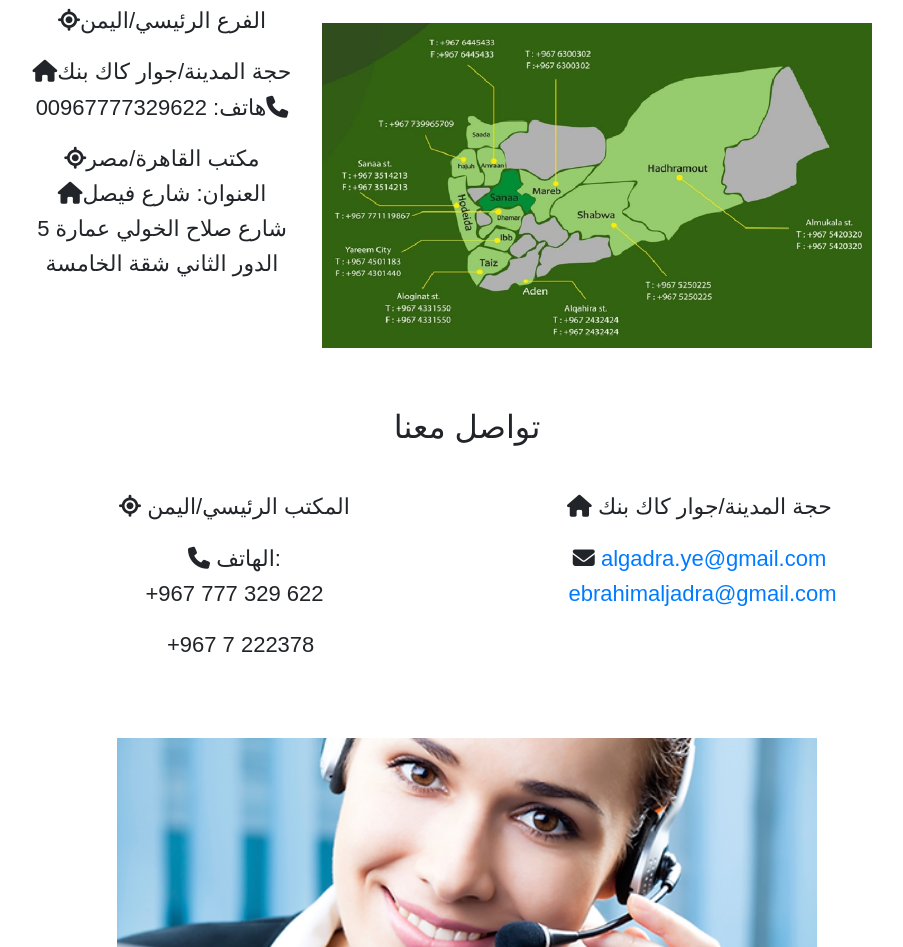
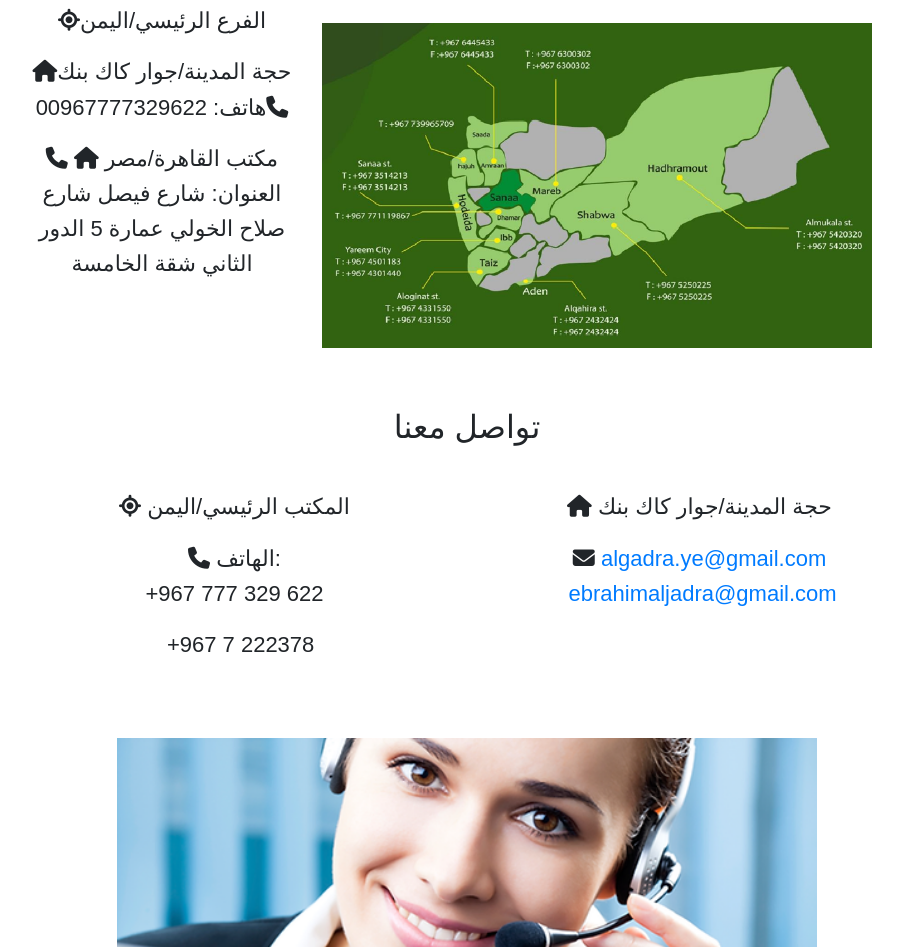
Before and after one commit to wieas2/AlJadra, a plain HTML site: page index.html in a window 1280 px wide. Shown: the part 5701-6648 px from the top of the page, without its empty margins (173-1076 px from the left). Drawn offline with Linux system fonts and the light colour scheme; files whose address does not match are found by name.

Commit message:
Update index.html

```diff
--- a/index.html
+++ b/index.html
@@ -240,10 +240,10 @@ AIG مصر،
                         العنوان: شارع فيصل
                         شارع صلاح الخولي عمارة 5 الدور الثاني شقة الخامسة" data-en="Cairo office\Egypt
                         Address: Faisal Street
-                        Salah Al-Khouli Street, building 5, second floor, apartment five"> <i class="fa-solid fa-location"></i>مكتب القاهرة/مصر
-
-                        العنوان: شارع فيصل<i class="fa-solid fa-house"></i>
-                        شارع صلاح الخولي عمارة 5 الدور الثاني شقة الخامسة</p>
+                        Salah Al-Khouli Street, building 5, second floor, apartment five"> مكتب القاهرة/مصر <i class="fa-solid fa-house"></i>
+                        <i class="fa-solid fa-phone"></i>
+                        العنوان: شارع فيصل
+                        شارع صلاح الخولي عمارة 5 الدور الثاني شقة الخامسة </p>
 
                     </div>
             <div class="col-12 col-lg-8">
```
